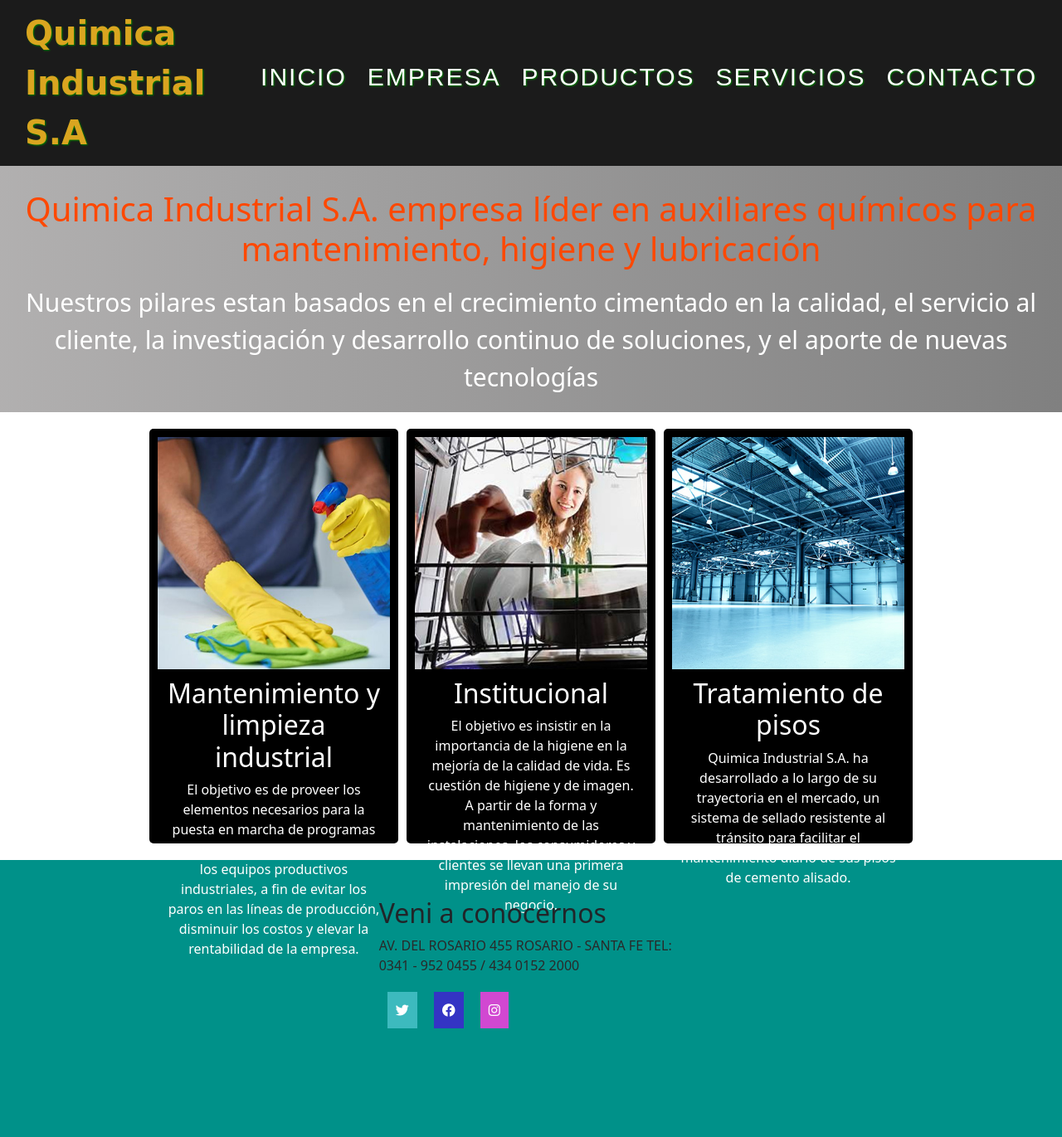
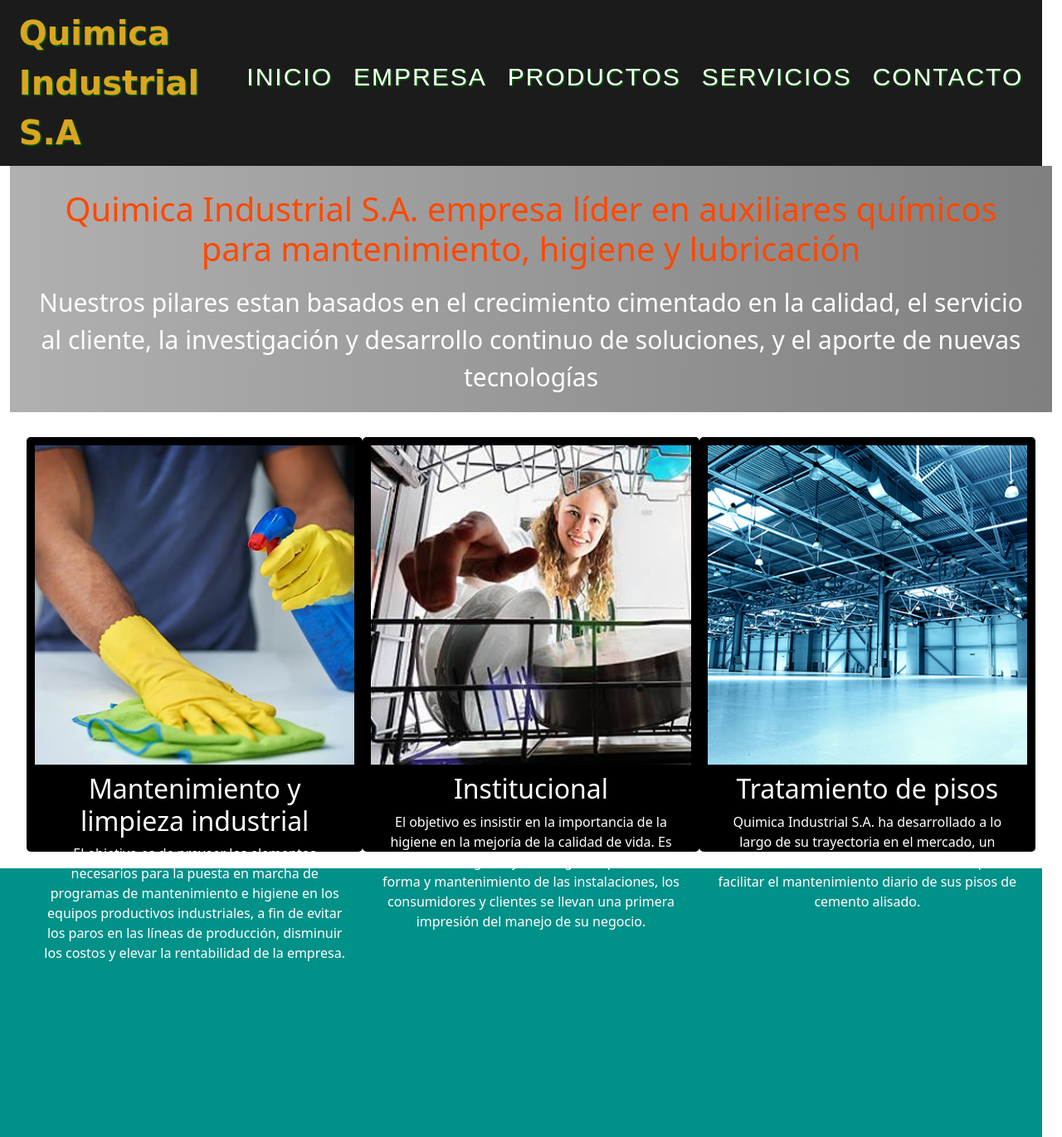
Before and after one commit to SantiagoTraversi/QuimicaIndustrialSA, a plain HTML site: page index.html in a window 1280 px wide. Shown: the top 1371 px of the page at 83% size. Drawn offline with nearby package versions, Linux system fonts and the light colour scheme; grey boxes are pictures that could not be loaded.

Commit message:
probando lo agregado

```diff
--- a/estilos/estilos.css
+++ b/estilos/estilos.css
@@ -25,7 +25,7 @@ html{
 .navegacion .contenido{
     display: flex;
     align-items: center;
-    justify-content: space-between;
+    justify-content: center;
     text-shadow: 1px 1px 2px green;
 
 }
@@ -130,9 +130,9 @@ background-color: #009189;
     width: 100%;
     max-width: 1200px;
     margin: auto;
-    display: grid;
-    grid-template-columns: repeat(3, 1fr);
-    grid-gap: 50px;
+    /* display: grid; */
+    /* grid-template-columns: repeat(3, 1fr);
+    grid-gap: 50px; */
     padding: 45px 0px;
 
 }
@@ -176,8 +176,8 @@ background-color: #009189;
 @media screen and (max-width: 800px)  {
     .PiePagina .grupo-1{
         width: 80%;
-        grid-template-columns: repeat(1, 1fr);
-        grid-gap: 30px;
+        /* grid-template-columns: repeat(1, 1fr);
+        grid-gap: 30px; */
         padding: 35px 0px;
     }
     .navegacion .listamenu{
@@ -187,15 +187,20 @@ background-color: #009189;
     .listamenu .li{
         margin-right: 1.5rem;
     }
+    .descripcion-grid .descripcion-producto{
+        /* height: 800px;
+
+         */
+    }
 
 }
 
 
 .contenedor-cartas{
     align-items: start;
-    display: grid;
-    grid-gap: 10px;
-    grid-template-columns: repeat(auto-fit, 300px);
+    /* display: grid; */
+    /* grid-gap: 10px; */
+    /* grid-template-columns: repeat(auto-fit, 300px); */
     justify-content: center;
     margin: 20px;
 
--- a/index.html
+++ b/index.html
@@ -9,16 +9,16 @@
     <link rel="stylesheet" href="css/bootstrap.min.css">
     <link rel="stylesheet" href="estilos/estilos.css">
     <title>Quimica Industrial S.A.</title>
-    <link rel="stylesheet"href="https://cdnjs.cloudflare.com/ajax/libs/animate.css/4.1.1/animate.min.css"/>
+    <link rel="stylesheet" href="https://cdnjs.cloudflare.com/ajax/libs/animate.css/4.1.1/animate.min.css"/>
     <link rel="stylesheet" href="https://cdnjs.cloudflare.com/ajax/libs/font-awesome/6.1.0/css/all.min.css"
     integrity="sha512-10/jx2EXwxxWqCLX/hHth/vu2KY3jCF70dCQB8TSgNjbCVAC/8vai53GfMDrO2Emgwccf2pJqxct9ehpzG+MTw=="
     crossorigin="anonymous" referrerpolicy="no-referrer" />
 </head>
 
-<body class="cuerpo">
+<body class="container-fluid cuerpo">
 
-    <nav class="navegacion">
-        <div class="contenido">
+    <nav class="row navegacion">
+        <div class="contenido col-lg-6 col-md-4 col-sm-12">
             <div class="logo"><a class="">Quimica Industrial S.A</a></div>
             <input type="checkbox" id="check">
             <label for="check" class="boton-check">
@@ -40,9 +40,9 @@
         </div>
     </nav>
 
-    <main>
+    <main class="row">
 
-        <div class="cartaprincipal">
+        <div class="cartaprincipal col-lg-12 col-md-12 col-sm-10">
             <div class="producto">
                 <div class="bloquephoto">
 
@@ -56,9 +56,9 @@
                 </div>
             </div>
         </div>
-
-        <div class="contenedor-cartas">
-            <div class="card-grid">
+    </main>
+        <div class="row contenedor-cartas">
+            <div class="card-grid col-lg-4 col-md-4 col-sm-4">
                 <div class="img-grid">
                     <img src="multimedia/02-1.jpg" alt="">
                 </div>
@@ -72,7 +72,7 @@
                         líneas de producción, disminuir los costos y elevar la rentabilidad de la empresa.</p>
                 </div>
             </div>
-            <div class="card-grid">
+            <div class="card-grid col-lg-4 col-md-4 col-sm-4">
                 <div class="img-grid">
                     <img src="multimedia/03-2.jpg" alt="">
                 </div>
@@ -85,7 +85,7 @@
                         consumidores y clientes se llevan una primera impresión del manejo de su negocio.</p>
                 </div>
             </div>
-            <div class="card-grid">
+            <div class="card-grid col-lg-4 col-md-4 col-sm-4">
                 <div class="img-grid">
                     <img src="multimedia/02-2.jpg" alt="">
                 </div>
@@ -103,9 +103,9 @@
 
         </div>
 
-    </main>
-    <footer class="PiePagina">
-        <div class="grupo-1">
+
+    <footer class="row PiePagina">
+        <div class="grupo-1 col-lg-6 col-md-6 col-sm-12">
             <div class="box">
                 <figure>
                     <iframe class="PiePagina__mapa"
@@ -113,7 +113,7 @@
                         width="600" height="450" style="border:0;" allowfullscreen="" loading="lazy"></iframe>
                 </figure>
             </div>
-            <div class="box">
+            <div class="box col-lg-6 col-md-6 col-sm-12" >
                 <h2>Veni a conocernos</h2>
                 <p>Av. del rosario 455 Rosario - Santa Fe
                     Tel: 0341 - 952 0455 / 434 0152 2000</p>
@@ -133,7 +133,7 @@
 
         </div>
 
-        <div class="grupo-2">
+        <div class="grupo-2 col-lg-12 col-md-12 col-sm-12">
             <p>QUIMICA INDUSTRIAL S.A. - Todos los derechos reservados</p>
         </div>
 
```
Also changed, not shown: paginas/productos.html (+1 -1 lines).
